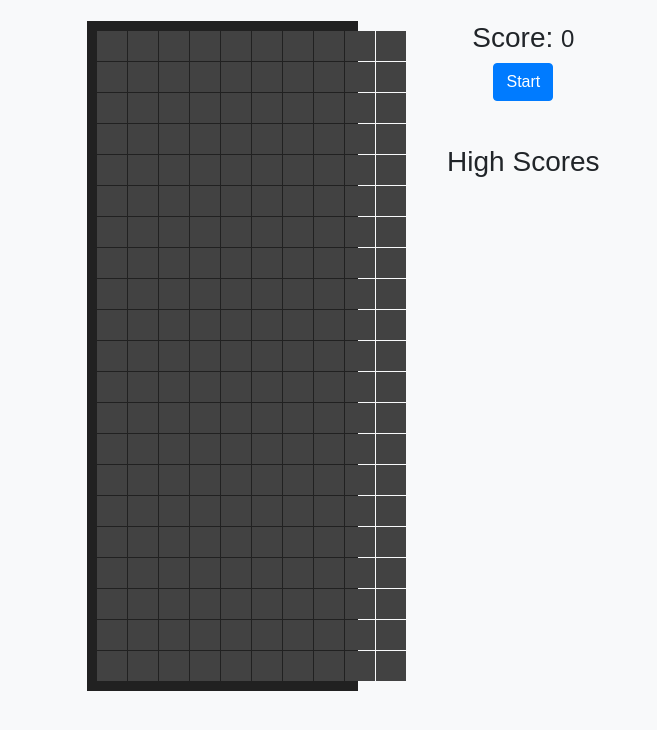
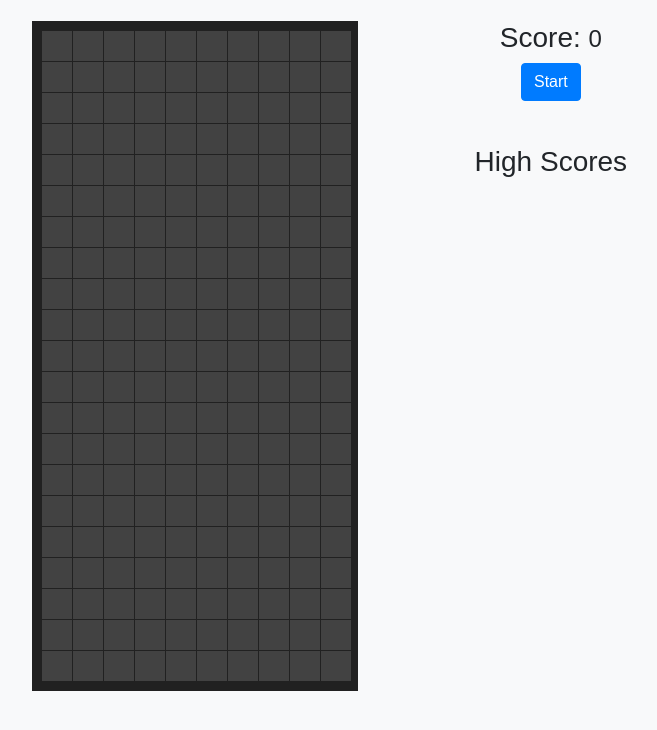
Before and after one commit to leesugano/tetris, a plain HTML site: page index.html in a window 1280 px wide. Shown: the part 82-812 px from the top of the page, without its empty margins (267-924 px from the left). Drawn offline with nearby package versions, Linux system fonts and the light colour scheme.

Commit message:
styles update

```diff
--- a/styles.css
+++ b/styles.css
@@ -51,7 +51,7 @@ body {
     #game-board {
         max-width: 600px;
         margin-left: 0px;
-        margin-right: 60px;
+        margin-right: 170px;
     }
     .container {
         display: flex;
```
